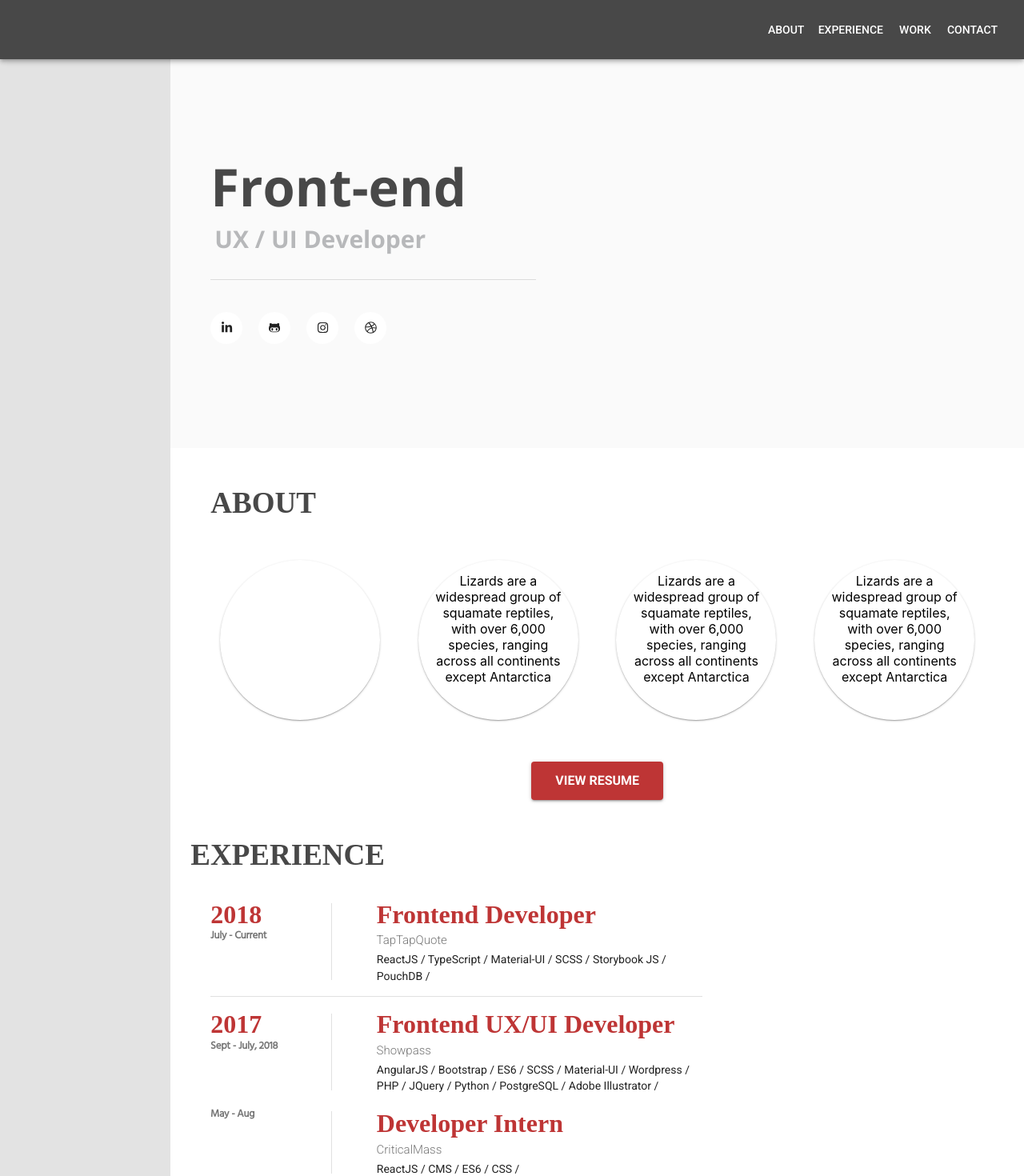
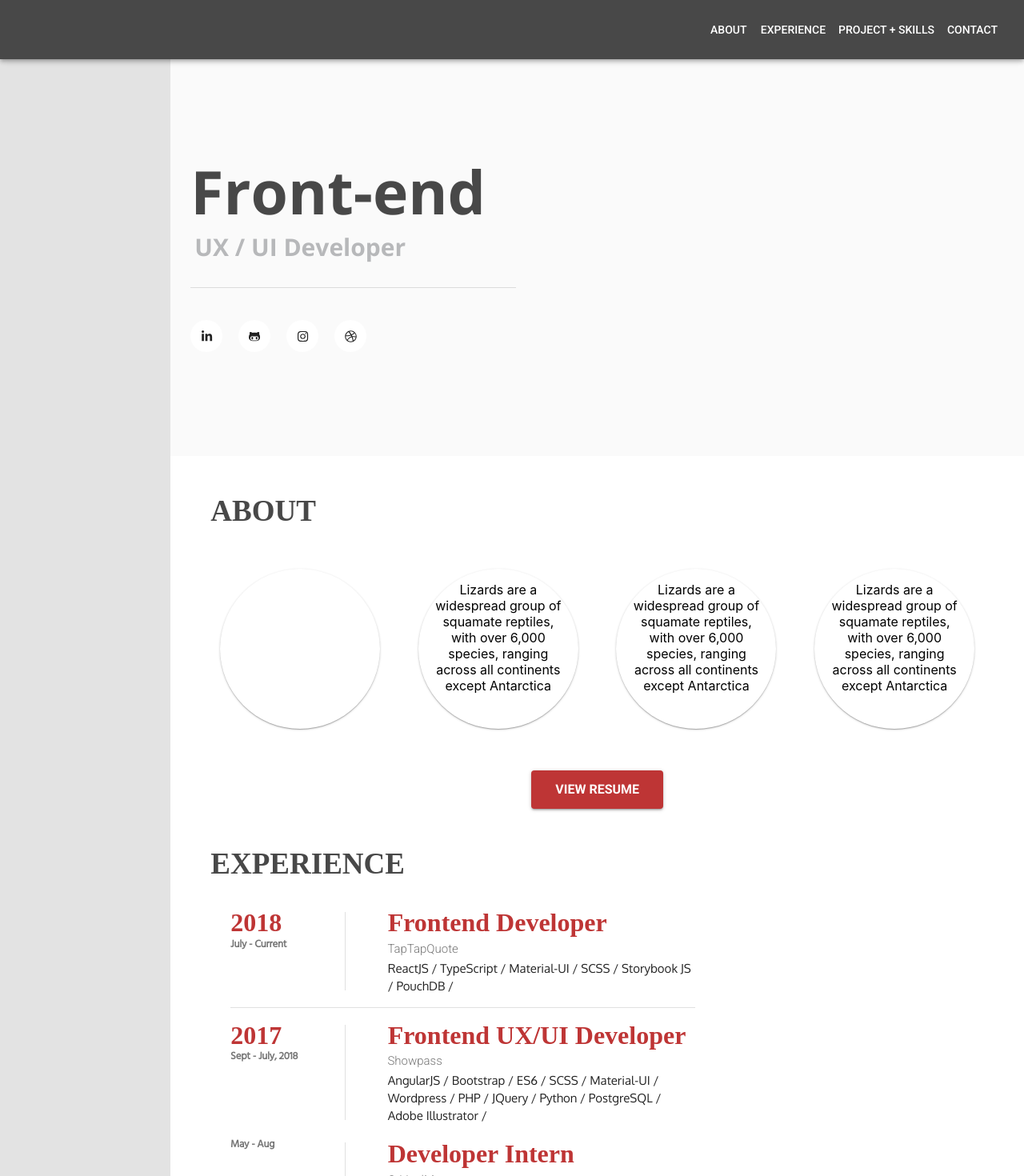
Before and after one commit to sujilee91/website_v2, a React (Create React App) app: page / in a window 1280 px wide. Shown: the top 1470 px of the page at 80% size. Built offline with nearby package versions, Linux system fonts and the light colour scheme; a web font is replaced by a local one.

Commit message:
updates - styles - mobile size - contents

```diff
--- a/package.json
+++ b/package.json
@@ -12,7 +12,8 @@
     "npm": "^6.5.0",
     "react": "^16.7.0",
     "react-dom": "^16.7.0",
-    "react-scripts": "2.1.3"
+    "react-scripts": "2.1.3",
+    "react-scroll": "^1.7.11"
   },
   "scripts": {
     "start": "react-scripts start",
--- a/src/component/Container.js
+++ b/src/component/Container.js
@@ -5,7 +5,7 @@ import About from '../sections/About';
 import Main from '../sections/Main';
 import Experience from '../sections/Experience';
 import Education from '../sections/Education';
-import Footer from '../component/Footer';
+import Footer from './Footer';
 import Project from '../sections/Projects';
 import Skill from '../sections/Skills';
 import Grid from '@material-ui/core/Grid';
--- a/src/component/EduTile.js
+++ b/src/component/EduTile.js
@@ -3,7 +3,7 @@ import { withStyles } from '@material-ui/core/styles';
 import Card from '@material-ui/core/Card';
 import Grid from '@material-ui/core/Grid';
 import customTheme from '../styles/theme'
-import { CardContent } from '@material-ui/core';
+import { CardContent, MuiThemeProvider, Typography } from '@material-ui/core';
 
 const styles = (customTheme) => ({
   degree: {
@@ -82,18 +82,19 @@ class EducationTile extends React.Component {
     }
 
     return (
+      <MuiThemeProvider theme={customTheme}>
         <Grid item xs={12} md={4}>
           <Card elevation={0} classes={{ root: cardClasses.join(' ') }}>
             <CardContent className={classes.frontCard}>
-              <div style={customTheme.typography.display2}>
+              <Typography variant={"display2"}>
                 {location}
-              </div>
-              <div style={customTheme.typography.display1}>
+              </Typography>
+              <Typography variant={"display1"}>
                 {schoolName}
-              </div>
-              <div className={classes.degree}>
+              </Typography>
+              <Typography variant={"body2"}>
                 {degree}
-              </div>
+              </Typography>
               <div className={classes.award}>
                 {award}
               </div>
@@ -101,11 +102,9 @@ class EducationTile extends React.Component {
                 {date}
               </div>
             </CardContent>
-            <CardContent className={classes.backCard}>
-              {description}
-            </CardContent>
           </Card>
         </Grid>
+      </MuiThemeProvider>
     )
   }
 }
--- a/src/component/ExpTile.js
+++ b/src/component/ExpTile.js
@@ -1,5 +1,5 @@
 import React from 'react';
-import { withStyles } from '@material-ui/core/styles';
+import { withStyles,MuiThemeProvider } from '@material-ui/core/styles';
 import Typography from '@material-ui/core/Typography';
 import Grid from '@material-ui/core/Grid';
 import Divider from '@material-ui/core/Divider';
@@ -38,6 +38,21 @@ const styles = (customTheme) => ({
   company: {
     paddingTop: '5px',
     paddingBottom: '5px'
+  },
+  title: {
+    [customTheme.breakpoints.down('sm')]:{
+      fontSize: '24px',
+    }
+  },
+  year: {
+    [customTheme.breakpoints.down('sm')]:{
+      fontSize: '24px',
+    }
+  },
+  description: {
+    [customTheme.breakpoints.down('sm')]:{
+      fontSize: '13px',
+    }
   }
 });
 
@@ -53,17 +68,18 @@ class ExperienceTile extends React.Component {
   render(){
     const {classes, year, from, to, company, description, title, divider, onClick} = this.props;
     return (
+      <MuiThemeProvider theme={customTheme}>
         <div className={classes.root} onClick={onClick}>
           <Grid container spacing={8}>
-          <Grid item xs={2}>
-            {year && (<Typography className={classes.year} style={customTheme.typography.display1}>{year}</Typography>)}
+            <Grid item sm={2} xs={3}>
+              {year && (<Typography className={classes.year} variant={"display1"}>{year}</Typography>)}
               {(from || to) && (<Typography className={classes.date} style={customTheme.typography.display3}>{from} - {to}</Typography>)}
             </Grid>
-          <Grid item xs={2} className={classes.vdContainer}>
+            <Grid item sm={2} xs={1} className={classes.vdContainer}>
               <div className={classes.verticalDivider}></div>
             </Grid>
-          <Grid item xs={8}>
-            {title && (<Typography className={classes.title} style={customTheme.typography.display1} >{title}</Typography>)}
+            <Grid item sm={8} xs={8}>
+              {title && (<Typography className={classes.title} variant={"display1"} >{title}</Typography>)}
               {company && (<Typography className={classes.company} style={customTheme.typography.display2}>{company}</Typography>)}
               {description && (
                 <Typography className={classes.description} variant={'body1'}>
@@ -75,7 +91,8 @@ class ExperienceTile extends React.Component {
           </Grid>
           {divider && (<Divider className={classes.divider}/>)}
           {!divider && (<Divider className={classes.hiddenDivider}/>)}
-      </div>)
-    }
+        </div>
+      </MuiThemeProvider>
+      )}
 }
 export default withStyles(styles)(ExperienceTile);
--- a/src/component/Footer.js
+++ b/src/component/Footer.js
@@ -1,18 +1,22 @@
 import React from 'react';
-import { withStyles } from '@material-ui/core/styles';
+import { withStyles, MuiThemeProvider } from '@material-ui/core/styles';
 import AppBar from '@material-ui/core/AppBar';
 import Grid from '@material-ui/core/Grid';
 import Fab from '@material-ui/core/Fab';
 import { FontAwesomeIcon } from '@fortawesome/react-fontawesome'
+import { Typography } from '@material-ui/core';
+import Title from '../component/Title'
+import theme from '../styles/theme'
 
-const styles = {
+const styles = (theme) => ({
   root: {
-    flexGrow: 1,
+    backgroundColor: '#484848',
+    marginTop: theme.typography.pxToRem(100),
+    padding: theme.typography.pxToRem(20),
   },
-  appBar: {
-    backgroundColor: '#484848',
-    alignItems: 'center',
-    minHeight: '250px',
+  container: {
+    maxWidth: '1170px',
+    margin: 'auto',
   },
   menuButton: {
     marginLeft: -12,
@@ -22,15 +26,64 @@ const styles = {
     width: '1200px',
     justifyContent: 'flex-end',
     padding: '5px'
-  }
-};
+  },
+  title: {
+    color: 'white',
+    textTransform: 'uppercase',
+  },
+  contact: {
+    fontFamily: 'Oxygen',
+    fontSize: '18px',
+    display: 'block',
+    color: 'white',
+    paddingTop: '15px'
+  },
+  iconContainer: {
+    marginTop: '30px',
+    marginBottom: '20px'
+  },
+  iconMargin: {
+    margin: '10px',
+    backgroundColor: 'white',
+    boxShadow: 'none',
+  },
+  iconMarginRight: {
+    marginRight: '10px',
+    backgroundColor: 'white',
+    boxShadow: 'none'
+  },
+});
 
 function Footer(props) {
   const { classes } = props;
   return (
-      <AppBar position="sticky" className={classes.appBar} elevation={0}>
-        Footer
-      </AppBar>
+    <MuiThemeProvider theme={theme}>
+    <div className={classes.root} name="Contact">
+      <Typography variant="h2" className={classes.title}>
+        Got Question?
+      </Typography>
+      <div className={classes.contact}>
+        sujilee91@gmail.com
+      </div>
+      <div className={classes.contact}>
+        Calgary, Alberta, Canada
+      </div>
+      <div className={classes.iconContainer}>
+        <Fab size="small" className={classes.iconMarginRight} onClick={()=> window.open("https://www.linkedin.com/in/sujilee91/", "_blank")}>
+          <FontAwesomeIcon icon={['fab', 'linkedin-in']}/>
+        </Fab>
+        <Fab size="small" className={classes.iconMargin} onClick={()=> window.open("https://github.com/sujilee91", "_blank")}>
+          <FontAwesomeIcon icon={['fab', 'github-alt']}/>
+        </Fab>
+        <Fab size="small" className={classes.iconMargin} onClick={()=> window.open("https://www.instagram.com/sujilee_anderson/", "_blank")}>
+          <FontAwesomeIcon icon={['fab', 'instagram']}/>
+        </Fab>
+        <Fab size="small" className={classes.iconMargin} onClick={()=> window.open("https://dribbble.com/sujilee91", "_blank")}>
+          <FontAwesomeIcon icon={['fab', 'dribbble']}/>
+        </Fab>
+      </div>
+    </div>
+  </MuiThemeProvider>
   );
 }
 
--- a/src/component/Header.js
+++ b/src/component/Header.js
@@ -5,6 +5,8 @@ import Toolbar from '@material-ui/core/Toolbar';
 import Button from '@material-ui/core/Button';
 import Hidden from '@material-ui/core/Hidden';
 import customTheme from '../styles/theme'
+import * as Scroll from 'react-scroll';
+import { Link, Element , Events, animateScroll as scroll, scrollSpy, scroller } from 'react-scroll';
 
 const styles = (customTheme) => ({
   root: {
@@ -34,10 +36,34 @@ function HeadBar(props) {
       <AppBar position="fixed" className={classes.appBar}>
         <Toolbar className={classes.toolBar}>
           <Hidden smDown={true} className={classes.main}>
-            <Button color="inherit"> ABOUT </Button>
-            <Button color="inherit"> EXPERIENCE </Button>
-            <Button color="inherit"> WORK </Button>
-            <Button color="inherit">CONTACT</Button>
+            <Button color="inherit" onClick={()=>{
+              scroller.scrollTo('About', {
+                duration: 1000,
+                delay: 100,
+                smooth: true,
+                offset: -50
+              })}}> ABOUT </Button>
+            <Button color="inherit" onClick={()=>{
+              scroller.scrollTo('Experience', {
+                duration: 1000,
+                delay: 100,
+                smooth: true,
+                offset: -50
+              })}}> EXPERIENCE </Button>
+            <Button color="inherit" onClick={()=>{
+              scroller.scrollTo('Project', {
+                duration: 1000,
+                delay: 100,
+                smooth: true,
+                offset: -50
+              })}}> PROJECT + SKILLS </Button>
+            <Button color="inherit" onClick={()=>{
+              scroller.scrollTo('Contact', {
+                duration: 1000,
+                delay: 100,
+                smooth: true,
+                offset: -50
+              })}}>CONTACT</Button>
           </Hidden>
         </Toolbar>
       </AppBar>
--- a/src/sections/Education.js
+++ b/src/sections/Education.js
@@ -11,7 +11,7 @@ const styles = (customTheme) => ({
     alignItems: 'center',
     justifyContent: 'center',
     zIndex: 0,
-    padding: '25px 50px 50px',
+    padding: '50px 50px',
     marginBottom: '50px',
     [customTheme.breakpoints.down('sm')]:{
       padding: '50px 25px',
--- a/src/sections/Experience.js
+++ b/src/sections/Experience.js
@@ -1,5 +1,5 @@
 import React from 'react';
-import { withStyles } from '@material-ui/core/styles';
+import { withStyles, MuiThemeProvider } from '@material-ui/core/styles';
 import Grid from '@material-ui/core/Grid';
 import Title from '../component/Title';
 import ExperienceTile from '../component/ExpTile';
@@ -10,10 +10,13 @@ import theme from '../styles/theme'
 const styles = (theme) => ({
   root: {
     flexGrow: 1,
-    padding: '25px 25px',
+    padding: '25px 50px',
     alignItems: 'center',
     justifyContent: 'center',
-    zIndex: 0
+    zIndex: 0,
+    [theme.breakpoints.down('sm')]:{
+      padding: '25px',
+    },
   },
   container: {
     maxWidth: '1170px',
@@ -46,7 +49,7 @@ class Experiences extends React.Component {
     };
 
     return (
-      <div className={classes.root}>
+      <div className={classes.root} name="Experience">
         <div className={classes.container}>
           <Title value={'Experience'}/>
           <Grid container={true} spacing={40}>
--- a/src/sections/Main.js
+++ b/src/sections/Main.js
@@ -10,8 +10,8 @@ import theme from '../styles/theme'
 const styles = (theme) => ({
   root: {
     flexGrow: 1,
-    paddingTop: '100px',
-    paddingBottom: '100px',
+    paddingTop: '50px',
+    paddingBottom: '50px',
     backgroundColor: '#FAFAFA',
     alignItems: 'center',
     justifyContent: 'center',
@@ -21,7 +21,7 @@ const styles = (theme) => ({
     maxWidth: '1170px',
     margin: 'auto',
     backgroundColor: 'inherit',
-    paddingLeft: theme.typography.pxToRem(50),
+    padding: '50px 25px',
     marginTop: theme.typography.pxToRem(100),
     [theme.breakpoints.down('sm')]:{
       paddingLeft: theme.typography.pxToRem(20),
@@ -30,6 +30,9 @@ const styles = (theme) => ({
   },
   title1: {
     color: '#484848',
+    [theme.breakpoints.down('sm')]:{
+      fontSize: theme.typography.pxToRem(70),
+    },
   },
   title2: {
     paddingTop: '15px',
--- a/src/styles/theme.js
+++ b/src/styles/theme.js
@@ -41,7 +41,7 @@ const customTheme = createMuiTheme({
     },
     h1: {
       fontFamily: ['Open Sans'],
-      fontSize: 65,
+      fontSize: 75,
       fontWeight: 700,
       lineHeight: 1.04,
       letterSpacing: 0
@@ -69,7 +69,12 @@ const customTheme = createMuiTheme({
     },
     body1: {
       fontFamily: ['Oxygen'],
-      fontSize: 18
+      fontSize: 15
+    },
+    body2: {
+      fontFamily: ['Noto Sans JP'],
+      fontWeight: '600',
+      fontSize: 15,
     },
     button: {
       fontFamily: ['Roboto'],
```
Also changed, not shown: src/sections/About.js (+14 -6 lines), src/sections/Projects.js (+88 -22 lines), 1 other file (tests, documents, lock files or other folders). Lines whose indentation alone changed are shown as unchanged.
